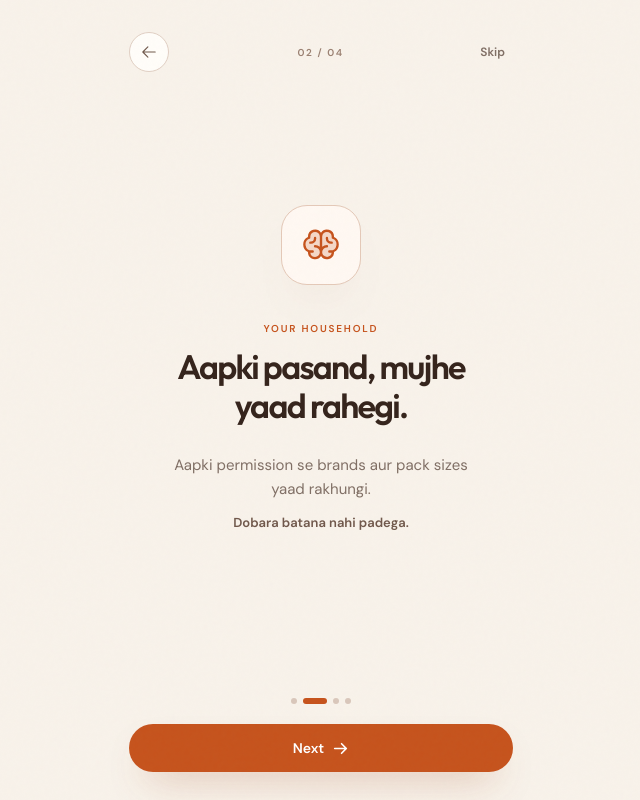
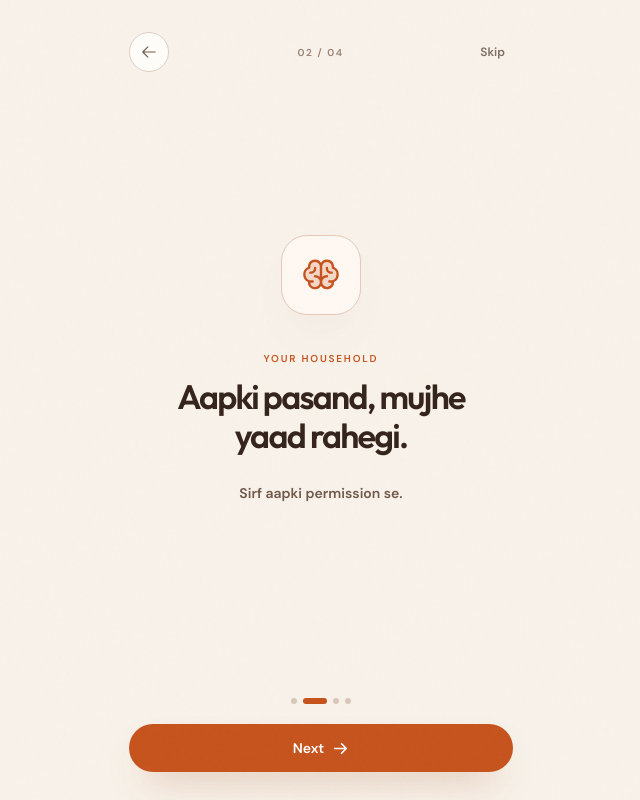
Before and after one commit to CodeWithMoin/gharsaathi, a Next.js app in the folder frontend/: page /onboarding in a window 1280 px wide. Both pictures are taken after a click on the button "Next". Shown: the whole page, without its empty margins (319-959 px from the left). Built offline with nearby package versions, Linux system fonts and the light colour scheme.

Commit message:
tighten onboarding feature copy

```diff
--- a/frontend/app/first-run-onboarding.tsx
+++ b/frontend/app/first-run-onboarding.tsx
@@ -34,22 +34,19 @@ const featureSlides = [
   {
     eyebrow: "YOUR HOUSEHOLD",
     title: "Aapki pasand, mujhe yaad rahegi.",
-    description: "Aapki permission se brands aur pack sizes yaad rakhungi.",
-    note: "Dobara batana nahi padega.",
+    note: "Sirf aapki permission se.",
     icon: <Brain size={38} weight="duotone" />,
   },
   {
     eyebrow: "SMART SHOPPING",
     title: "Har jagah dekhein. Behtar chunein.",
-    description: "Swiggy aur Zepto ke available options compare karungi.",
-    note: "Ek jagah comparison. Faisla aapka.",
+    note: "Prices, fees aur delivery ek saath.",
     icon: <Calculator size={38} weight="duotone" />,
   },
   {
     eyebrow: "BEYOND CHECKOUT",
     title: "Order se delivery tak, main saath hoon.",
-    description: "Tracking mile toh updates yahin. Issue ho toh support details ready.",
-    note: "Control hamesha aapka.",
+    note: "Updates aur issue details, yahin.",
     icon: <BellRinging size={38} weight="duotone" />,
   },
 ];
@@ -82,8 +79,7 @@ export function PublicOnboarding() {
             <div className="grid size-20 place-items-center rounded-[26px] border border-[#e4c9b8] bg-[#fff8f2] text-[#c6531d] shadow-[0_24px_50px_-34px_rgba(101,52,27,.65)]">{feature.icon}</div>
             <p className="mt-9 text-[10px] font-semibold tracking-[.18em] text-[#c6531d]">{feature.eyebrow}</p>
             <h1 className="font-display mt-3 max-w-[14ch] text-[34px] font-semibold leading-[1.12] tracking-[-.05em]">{feature.title}</h1>
-            <p className="mt-7 max-w-[31ch] text-[15px] leading-6 text-[#806f65]">{feature.description}</p>
-            <p className="mt-3 max-w-[31ch] text-[13px] font-semibold leading-5 text-[#70584b]">{feature.note}</p>
+            <p className="mt-7 max-w-[31ch] text-[14px] font-semibold leading-5 text-[#70584b]">{feature.note}</p>
           </div>
         </motion.section>}
 
```
